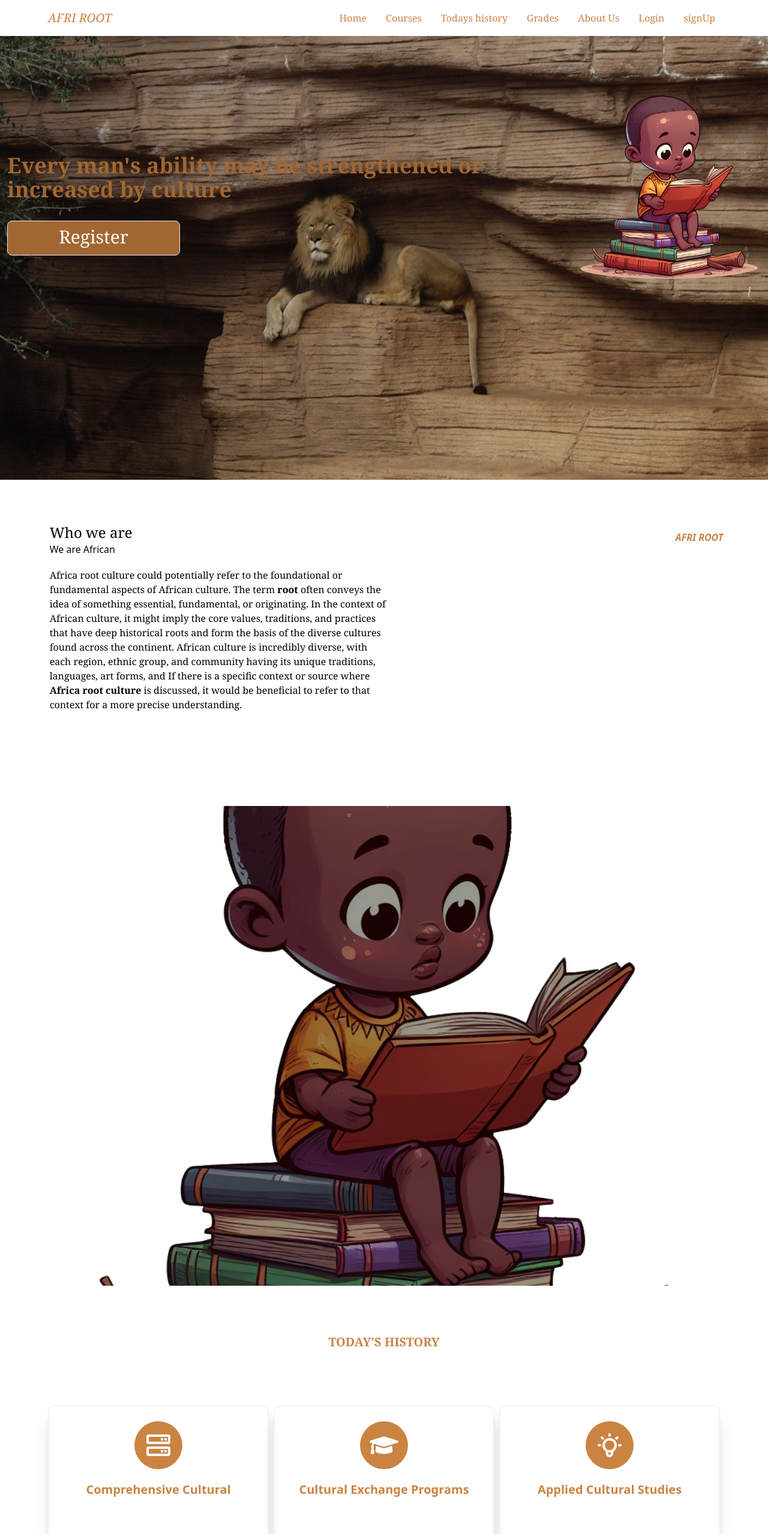
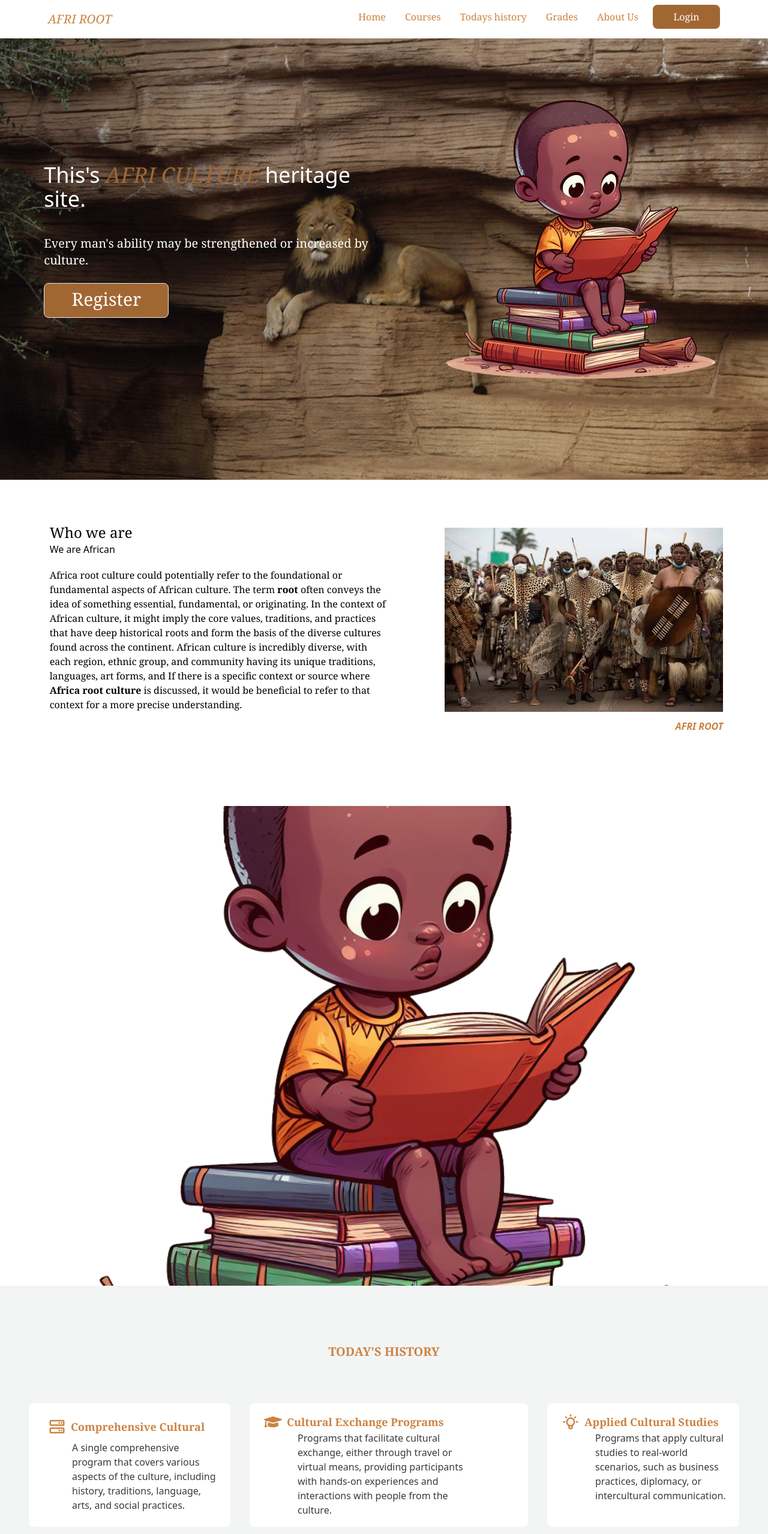
Before and after one commit to MUHUMUZAJeanPierre/afriRoot, a React (Vite) app: page / in a window 1280 px wide. Shown: the top 2558 px of the page at 60% size. Built offline with nearby package versions, Linux system fonts and the light colour scheme.

Commit message:
init commit

```diff
--- a/src/App.jsx
+++ b/src/App.jsx
@@ -9,6 +9,7 @@ import Grades from './Components/Grades/Grades';
 import Courses from './Components/Courses/Courses';
 import Login from './Components/Register/Login/Login';
 import SignUp from './Components/Register/SignUp/SignUp';
+import DetailCourse from './Components/DetailCourse';
 
 const Layout = () => {
   return (
@@ -33,6 +34,7 @@ const App = () => {
             <Route path='about' element={<About/>} />
             <Route path='history' element={<History/>} />
             <Route path='grades' element={<Grades/>} />
+            <Route path='detailCourse' element={<DetailCourse/>} />
 
           </Route>
 
--- a/src/Components/Home/Home.jsx
+++ b/src/Components/Home/Home.jsx
@@ -1,5 +1,5 @@
 import React from 'react'
-import { MdNavigateNext } from "react-icons/md";
+// import { MdNavigateNext } from "react-icons/md";
 import { Link } from 'react-router-dom';
 import {BiServer} from 'react-icons/bi'
 import {FaGraduationCap} from 'react-icons/fa'
@@ -10,20 +10,18 @@ const Home = () => {
     <div >
 
       {/* Home image  */}
-        <div className=' bg-image  bg-cover bg-center'>
+        <div className=' bg-image  bg-cover bg-center -z-10'>
           <div className='flex justify-evenly py-44'>
-            <div className=' my-20 lg:10 mx-3' >
-              <div>
-                <h1 style={{color: '#A16733'}} className='lg:text-4xl text-lg font-semibold font-serif '>
-                  Every man's ability may be strengthened or increased by culture
+            <div className=' my-[6rem] lg:10 mx-3 xl:w-[35rem] lg:w-[20rem]  h-[9rem] ' >
+                <h1 className='lg:text-4xl text-lg text-white'>This's <span style={{color: '#A16733'}} className='italic light font-serif uppercase'>Afri culture</span> heritage site. </h1>
+                <h1  className='lg:text-xl mt-10 font-serif text-white'>
+                  Every man's ability may be strengthened or increased by culture.
                 </h1>
+                <a to='/detailCourse' style={{ backgroundColor: '#A16733' }} className='font-normal z-50 mt-6 absolute  font-serif  flex justify-center items-center py-3 xl:w-[13rem] lg:w-[15rem] border hover:text-white transition text-white rounded-lg xl:text-3xl pt-2 md:text-5xl cursor-pointer'>
+                  <button className='cursor-pointer z-50 '>Register</button>
+                </a>
             </div>
-              {/* <Link className=''> */}
-                <button style={{ backgroundColor: '#A16733' }} className=' font-normal font-serif    my-8 flex justify-center items-center py-3 xl:w-[18rem] w-[15rem] border hover:text-white transition text-white rounded-lg xl:text-3xl pt-2 md:text-5xl '>
-                  Register
-                </button>
-            </div>
-            <div className='xl:my-[-2rem] my-[4rem] lg:my-[1rem] xl:w-[27rem] lg:w-[]  h-[7rem]'>
+            <div className='xl:my-[-2rem]   my-[4rem] lg:my-[1rem] lg:w-[18rem] xl:w-[32rem]  lg:h-[5rem]'>
               <img src="../../../src/assets/pnglogo.png" alt="" className='' />
             </div>
 
@@ -34,7 +32,6 @@ const Home = () => {
         <div className=' w-full pt-[4rem] '>
         <div className=' md:flex justify-evenly  md:h-[30rem]'>
           <div className=' md:w-[37rem] pl-6 md:h-[29rem]'>
-            {/* <div ></div> */}
             <h1 className='mt-[0.5rem] text-2xl font-serif'>Who we are</h1>
             <p className='font-light'>We are African </p>
             <p className='mt-[1.2rem] font-serif '>
@@ -48,7 +45,7 @@ const Home = () => {
           </div>
           <div className=' md:h-[23rem] xl:w-[32rem] md:w-[30rem] sm:w-[10rem] sm:h-[40rem] block justify-end px-4 py-2 '>
             <span className='flex justify-end '>
-            {/* <img src="../../../src/assets/10001.jpg" alt="" className=' mt-2 md:w-[29rem]'/> */}
+            <img src="../../../src/assets/10001.jpg" alt="" className='bg-[#F3F5F5] mt-2 md:w-[29rem]'/>
             </span>
 
             <span className=' flex justify-end '>
@@ -117,38 +114,48 @@ const Home = () => {
       </div> */}
 
 
-      <div className=' h-full '>
-        <div className="space-y-[6rem] py-[5rem]">
+      <div className="bg-[#F3F5F5] py-[6rem]">
+    <div className="space-y-[2rem]">
       <h2  style={{color: '#CB8342'}} className="text-center  font-semibold text-xl uppercase font-serif">
         Today's History
       </h2>
+      {/* <p className="text-center text-[#3A3A3A]">Trending culture </p> */}
     </div>
-        <div className='md:flex xl:justify-evenly h-full w-full gap-2 px-5 pb-[10rem] xl:pr-20 xl:pl-20'>
-        <div className='shadow-slate-300 shadow-xl sm:w-[70rem] xl:h-[28rem] border-2 border-gray-100  rounded-lg  hover:border-2 hover:border-#CB8342 hover:rounded-lg mt-3'>
-          <div style={{ backgroundColor: '#CB8342' }} className=' w-20 h-20 rounded-full flex items-center justify-center mt-6  ml-auto mr-auto '>
-            <BiServer  className=' text-white text-5xl  ' />
-          </div>
-          <h2 style={{color: '#CB8342'}}  className='-200 mt-5 flex justify-center font-semibold text-xl'>Comprehensive Cultural</h2>
-          <p className=' mt-14 ml-2'>
+    <div className="flex lg:flex-row md:flex-col space-y-6   flex-col p-[3rem] container mx-auto justify-around lg:space-x-8">
+      <div className="bg-white rounded-lg p-6 mt-6">
+        <h2  style={{color: '#CB8342'}} className="font-serif font-semibold text-lg flex flex-row items-center">
+          <span className="text-3xl px-2">
+            <BiServer />
+          </span>
+          Comprehensive Cultural
+        </h2>
+        <p className="max-w-md pl-12 pt-2 text-[#3A3A3A]">
         A single comprehensive program that covers various aspects of the culture, including history, traditions, language, arts, and social practices.
         </p>
       </div>
-        <div className='shadow-slate-300 shadow-xl sm:w-[70rem] xl:h-[28rem] border-2 border-gray-100 rounded-lg  hover:border-2 hover:border-#CB8342 hover:rounded-lg mt-3'>
-          <div style={{ backgroundColor: '#CB8342' }} className=' w-20 h-20 rounded-full flex items-center justify-center ml-auto mr-auto mt-6'>
-            <FaGraduationCap className='text-white text-5xl' />
+      <div className="bg-white rounded-lg p-4">
+        <h2 style={{color: '#CB8342'}} className=" font-serif flex flex-row items-center font-semibold text-lg ">
+          <span className="px-2 text-3xl">
+            <FaGraduationCap />
+          </span>
+          Cultural Exchange Programs
+        </h2>
+        <p className="px-16 max-w-2xl text-[#3A3A3A]">
+        Programs that facilitate cultural exchange, either through travel or virtual means,
+        providing participants with hands-on experiences and interactions with people from the culture.
+        </p>
       </div>
-          <h2 style={{color: '#CB8342'}} className=' mt-5 flex justify-center font-semibold text-xl'>Cultural Exchange Programs</h2>
-          <p className=' mt-14 ml-2'>
-            Programs that facilitate cultural exchange, either through travel or virtual means, providing participants with hands-on experiences and interactions with people from the culture
-          .</p>
-        </div>
-        <div className='shadow-slate-300 shadow-xl sm:w-[70rem] xl:h-[28rem] border-2 border-gray-100 rounded-lg  hover:border-2 hover:border-#CB8342 hover:rounded-lg mt-3'>
-          <div style={{ backgroundColor: '#CB8342' }}  className='  flex items-center justify-center w-20 h-20 rounded-full ml-auto mr-auto mt-6'>
-            <HiOutlineLightBulb className='text-white text-5xl'/>
-          </div>
-          <h2  style={{color: '#CB8342'}} className=' mt-5 flex justify-center font-semibold text-xl'>Applied Cultural Studies</h2>
-          <p className=' mt-14 ml-2'>
-            Programs that apply cultural studies to real-world scenarios, such as business practices, diplomacy, or intercultural communication.
+      <div className="bg-white rounded-lg p-4">
+        <h2  style={{color: '#CB8342'}} className="font-serif font-semibold text-lg flex flex-row items-center ">
+          <span className="text-3xl px-2">
+            <HiOutlineLightBulb />
+          </span>
+          Applied Cultural Studies
+        </h2>
+        <p className="max-w-md pl-16 text-[#3A3A3A]">
+        Programs that apply cultural studies to real-world
+        scenarios, such as business practices, diplomacy, or intercultural communication.
+        {/* This can be particularly useful in a globalized world where cultural competence is valuable. */}
         </p>
       </div>
     </div>
--- a/src/Components/Navbar/Navbar.jsx
+++ b/src/Components/Navbar/Navbar.jsx
@@ -27,7 +27,7 @@ useEffect(()=>{
 const navbarClass = scrolling ? "bg-whiteScroll " : "bg-whiteScroll ";
   return (
     <>
-      <div className={`fixed md:px-14 flex w-full font-serif  p-4 lg:px-20 justify-between items-center z-40 ${navbarClass}`}>
+      <div className={` afriContainer fixed md:px-14 flex w-full font-serif  p-4 lg:px-20 justify-between items-center z-40 ${navbarClass}`}>
         <div style={{color: '#CB8342'}} className=" font-normal   text-xl italic">
           <p>AFRI ROOT</p>
         </div>
@@ -64,18 +64,21 @@ const navbarClass = scrolling ? "bg-whiteScroll " : "bg-whiteScroll ";
               </a>
            </Link>
            <Link to="/login">
-              <a href="" className="hover:underline px-2">
+              <button className="h-10 w-28 rounded-lg mt-[-1rem]" style={{backgroundColor: '#A16733'}}>
+              <a href="" className=" text-white hover:underline px-2">
                 Login
               </a>
+              </button>
+
            </Link>
-           <Link to="signUp">
+           {/* <Link to="signUp">
               <a href="" className="hover:underline px-2">
                 signUp
               </a>
-           </Link>
+           </Link> */}
         </div>
             <div className="lg:hidden text-xl text-white " onClick={toogleModal}>
-                <BiMenuAltRight className="bg-black" />
+                <BiMenuAltRight style={{backgroundColor: '#A16733'}} className=" w-10 h-10 rounded-full" />
             </div>
         {/* </div> */}
 
--- a/src/Components/Register/Login/Login.jsx
+++ b/src/Components/Register/Login/Login.jsx
@@ -9,11 +9,11 @@ const Login = () => {
   return (
     <>
     <div style={{background: '#FFFAF5'}} className=' w-full h-[50rem] py-[5rem]'>
-        <div className=' lg:w-[35rem] h-[35rem]  shadow-slate- shadow-2xl mx-auto my-auto pt-5 rounded-xl '>
-            <div className='h-[35rem] w-[33rem]'>
-                <h1 className='font-semibold text-3xl mx-10 mt-5 flex justify-center'>Login</h1>
-                <p className='mx-10 mb-5 mt-3 flex justify-center '>Doesn't have an account yet?
-                    <Link to="/signUp" className='text-orange-700 ml-[1rem] underline '>
+        {/* <div className='bg-green-500  lg:w-[35rem] h-[35rem]  shadow-slate- shadow-2xl mx-auto my-auto pt-5 rounded-xl '> */}
+            <div className=' lg:h-[35rem] lg:w-[33rem] w-[20rem] shadow-slate- shadow-2xl mx-auto rounded-xl pt-5'>
+                <h1 className='font-semibold text-3xl mx-10 mt-5 lg:flex justify-center'>Login</h1>
+                <p className='mx-10 mb-5 mt-3 lg:flex lg:justify-center '>Doesn't have an account yet?
+                    <Link to="/signUp" className='text-orange-700 lg:ml-[1rem]  underline '>
                         Sign Up
                     </Link>
                 </p>
@@ -21,17 +21,17 @@ const Login = () => {
                     <label htmlFor="" className='font-semibold '>
                         Enter your email
                     </label><br/>
-                    <input type="text" required='required'   placeholder='you@example.com' className='h-12 w-[28rem] border-2  border-black rounded-lg p-4 text-black'/><br/><br/>
+                    <input type="text" required='required'   placeholder='you@example.com' className='h-12 lg:w-[28rem] border-2  border-black rounded-lg p-4 text-black'/><br/><br/>
                     <div className=''>
                         <label htmlFor="" className='font-semibold '>Enter your password</label>
-                        <Link to='/signUp'className='text-orange-700 ml-[11rem] underline '>
+                        <Link to='/signUp'className='text-orange-700 lg:ml-[11rem] ml-[2rem] underline '>
                         Forget Password
                         </Link>
                     </div>
-                    <input type="text" required="required" placeholder='Enter Your Password' className='h-12 w-[28rem] border-2  border-black rounded-lg p-4 text-black'/>
+                    <input type="text" required="required" placeholder='Enter Your Password' className='h-12 lg:w-[28rem] border-2  border-black rounded-lg p-4 text-black'/>
                 </div>
                 <div className='mx-10 my-5'>
-                    <button style={{background: '#CB8342'}} className='   text-white rounded-lg h-14 w-[28rem] text-2xl  font-semibold'>Log in</button>
+                    <button style={{background: '#CB8342'}} className='   text-white rounded-lg lg:h-14 lg:w-[28rem] w-[13.5rem] h-[3.5rem] text-2xl  font-semibold'>Log in</button>
                 </div>
                     <p className=' flex mx-[3rem] font-semibold mt-8'>You can login with: </p>
                 {/* <div className='bg-red-500 my-5 mx-10 p-36 '>
@@ -47,7 +47,7 @@ const Login = () => {
                         </button>
                     </div>
                 </div> */}
-                <div className=' mx-10 my-6 h-14 w-[28rem] flex justify-evenly'>
+                <div className=' mx-10 my-6 pb-6 lg:h-14 lg:w-[28rem] lg:flex justify-evenly'>
 
                     <button  className='bg-white text-red-600  rounded-md border-2 border-white px-8 py-4 shadow-slate shadow-2xl ' >
                         <FaGoogle />
@@ -63,7 +63,7 @@ const Login = () => {
             {/* <div className='  h-[35rem] w-[32rem] '>
                 <img src="../../../../src/assets/pnglogo.png" alt=""  className='h-[35rem] w-[32rem]'/>
             </div> */}
-        </div>
+        {/* </div> */}
     </div>
     </>
   )
--- a/src/index.css
+++ b/src/index.css
@@ -43,15 +43,15 @@
   background-image: url(".././src/assets/pnglogo.png");
   background-size: cover;
   background-position: center;
-  filter: brightness(0.6);
+  /* filter: brightness(0.6); */
   position: relative;
   top: 0rem;
   left: 0;
   right: 0;
   bottom: 0rem;
   z-index: -1;
-  height: 100vh;
   background-attachment: fixed;
+
 }
 .userLogin{
   background-image: url('.././src/assets/africulture.webp');
@@ -64,3 +64,40 @@
   bottom: 0;
 
 }
+
+
+
+.afriContainer{
+  /* position: fixed; */
+  /* top: 0; */
+  /* bottom: 0; */
+  /* z-index: 8888; */
+  /* right: 0; */
+  /* width: 99%!important; */
+  /* height: 100%!important; */
+  animation-name: modal;
+  animation-duration: 2s;
+}
+
+@keyframes modal {
+  0% {
+    left: 0;
+  }
+  100% {
+    left: 100%;
+  }
+}
+
+
+@keyframes modal{
+  0%{
+      left:100% ;
+
+  }
+  100%{
+      left:0;
+
+  }
+
+
+}
```
Also changed, not shown: src/Components/About/About.jsx (+2 -10 lines), src/Components/Courses/Courses.jsx (+20 -15 lines), src/Components/Courses/CoursesArray.jsx (+10 -10 lines), src/Components/DetailCourse.jsx (added, +79 -0 lines), src/Components/Modal/Modal.jsx (+7 -7 lines), src/Components/Register/SignUp/SignUp.jsx (+12 -15 lines). Lines whose indentation alone changed are shown as unchanged.
